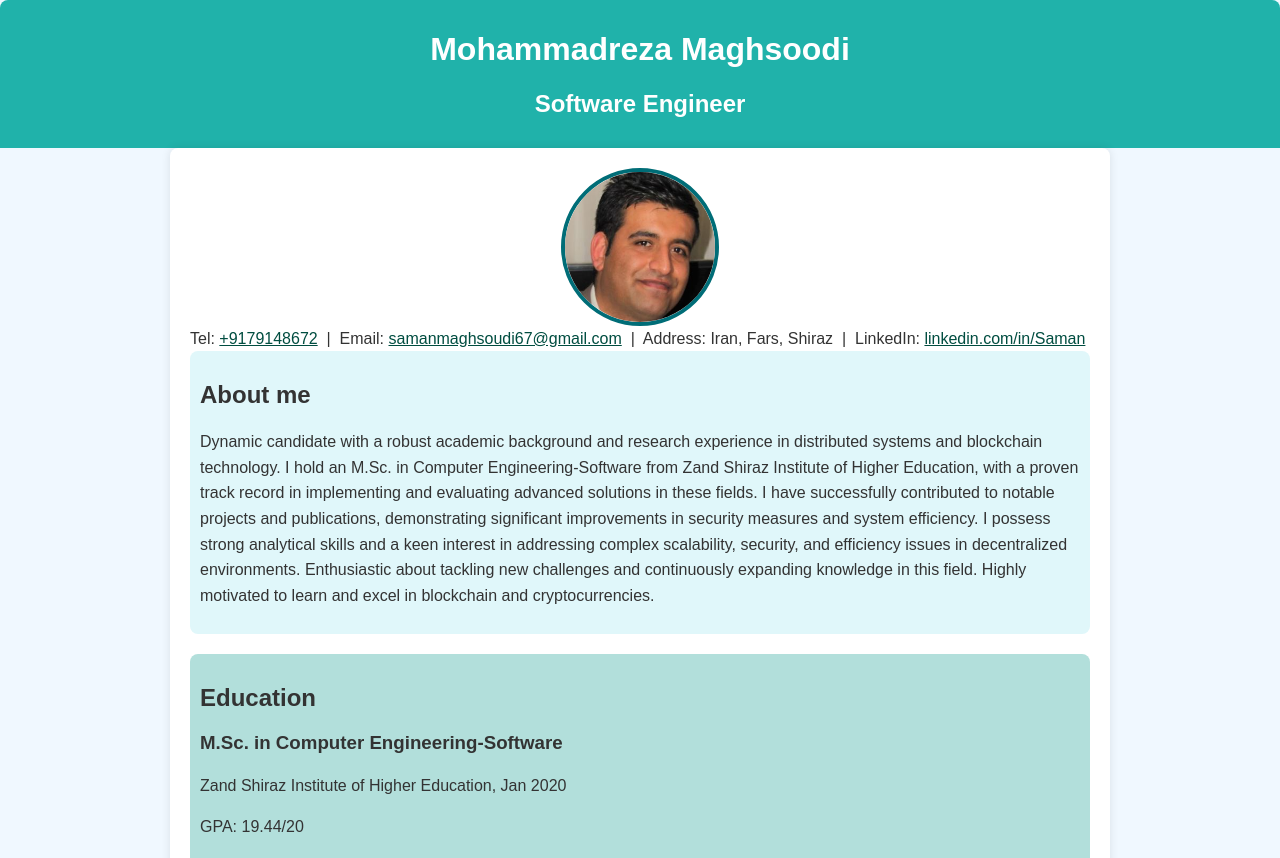
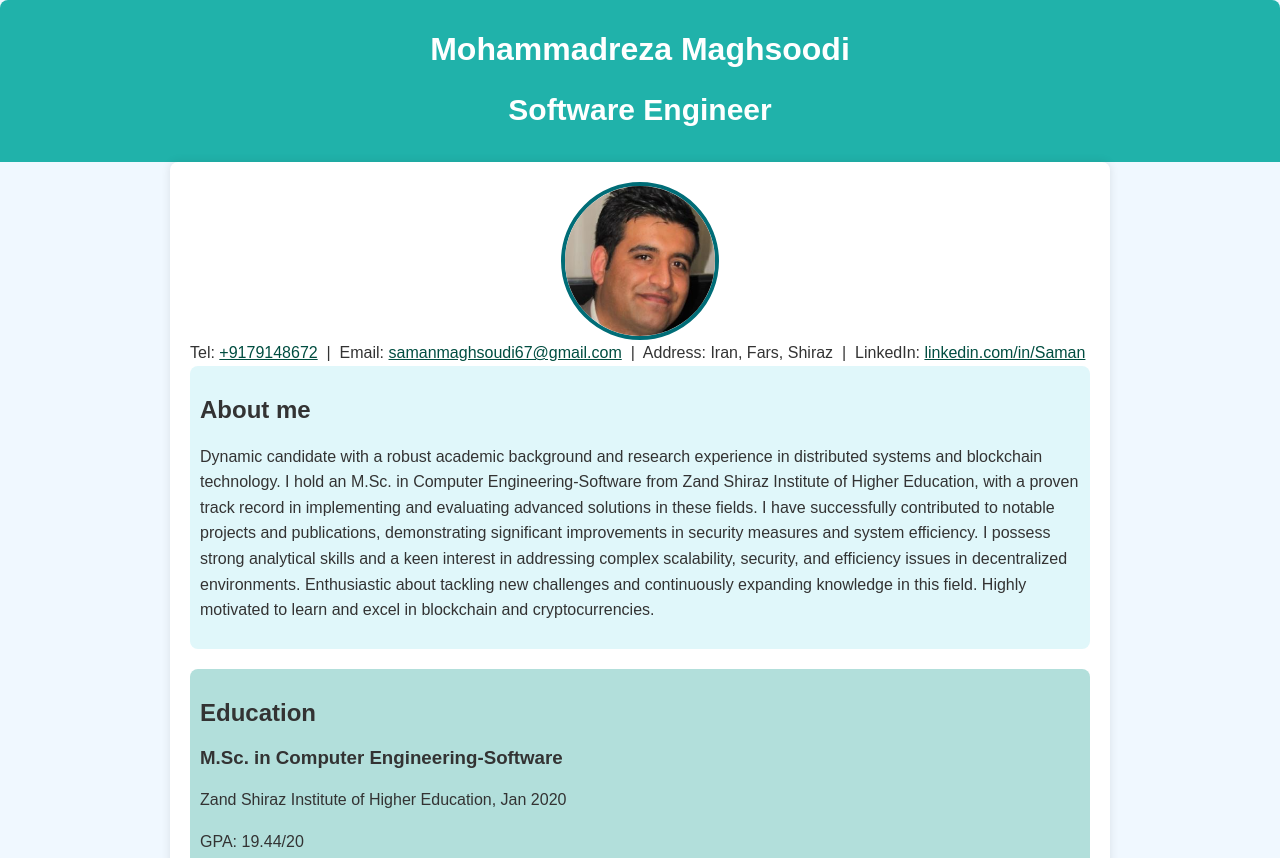
Before and after one commit to zadboom/personal_web, a plain HTML site: page index.html in a window 1280 px wide. Shown: the top 858 px of the page. Drawn offline with Linux system fonts and the light colour scheme.

Commit message:
Update index.html
chnge size

```diff
--- a/index.html
+++ b/index.html
@@ -111,7 +111,7 @@
   <body>
     <header>
       <h1>Mohammadreza Maghsoodi</h1>
-      <h2 style="font-size: 24px">Software Engineer</h2>
+      <h2 style="font-size: 30px">Software Engineer</h2>
     </header>
 
     <div class="container">
```
